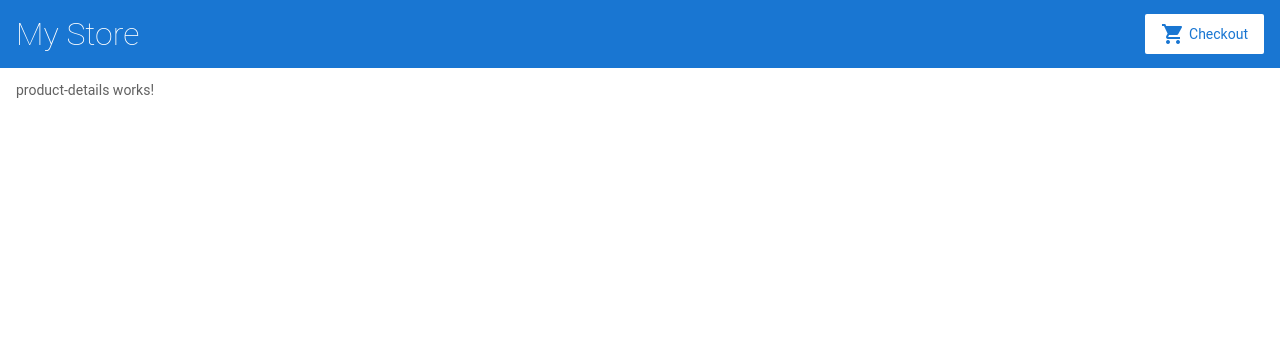
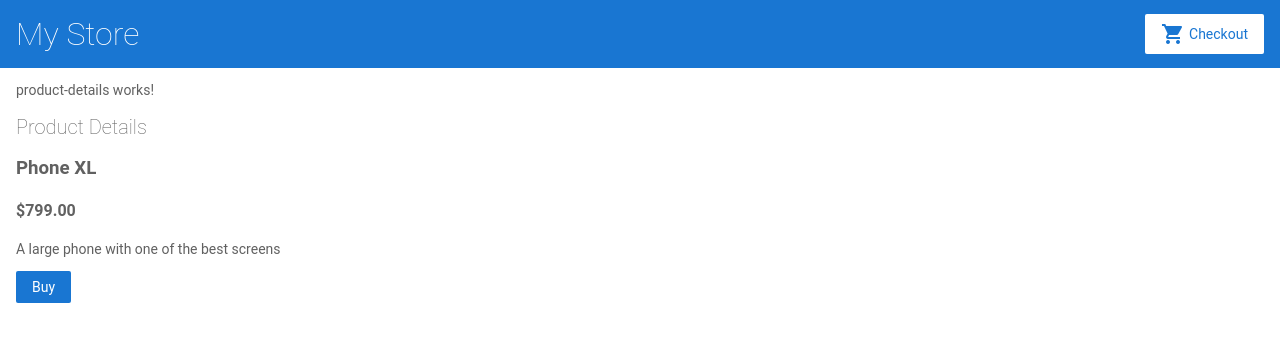
Before and after one commit to maheshgohil2022/angular-Mahesh, an Angular app: page /products/1 in a window 1280 px wide. Shown: the top 342 px of the page. Built offline with nearby package versions, Linux system fonts and the light colour scheme.

Commit message:
4 files modified, 6 added

```diff
--- a/src/app/app.module.ts
+++ b/src/app/app.module.ts
@@ -8,6 +8,7 @@
 import { ProductListComponent } from './product-list/product-list.component';
 import { ProductAlertsComponent } from './product-alerts/product-alerts.component';
 import { ProductDetailsComponent } from './product-details/product-details.component';
+import { CartComponent } from './cart/cart.component';
 
 @NgModule({
   imports: [
@@ -16,6 +17,7 @@
     RouterModule.forRoot([
       { path: '', component: ProductListComponent },
       { path: 'products/:productId', component: ProductDetailsComponent },
+      { path: 'cart', component: CartComponent },
     ]),
   ],
   declarations: [
@@ -24,6 +26,7 @@
     ProductListComponent,
     ProductAlertsComponent,
     ProductDetailsComponent,
+    CartComponent,
   ],
   bootstrap: [AppComponent],
 })
--- /dev/null
+++ b/src/app/cart.service.ts
@@ -0,0 +1,24 @@
+import { Product } from './products';
+import { Injectable } from '@angular/core';
+/* . . . */
+@Injectable({
+  providedIn: 'root',
+})
+export class CartService {
+  items: Product[] = [];
+  /* . . . */
+
+  addToCart(product: Product) {
+    this.items.push(product);
+  }
+
+  getItems() {
+    return this.items;
+  }
+
+  clearCart() {
+    this.items = [];
+    return this.items;
+  }
+  /* . . . */
+}
--- /dev/null
+++ b/src/app/cart/cart.component.html
@@ -0,0 +1 @@
+<p>cart works!</p>
--- /dev/null
+++ b/src/app/cart/cart.component.ts
@@ -0,0 +1,13 @@
+import { Component } from '@angular/core';
+import { CartService } from '../cart.service';
+
+@Component({
+  selector: 'app-cart',
+  templateUrl: './cart.component.html',
+  styleUrls: ['./cart.component.css'],
+})
+export class CartComponent {
+  items = this.cartService.getItems();
+
+  constructor(private cartService: CartService) {}
+}
--- a/src/app/product-details/product-details.component.html
+++ b/src/app/product-details/product-details.component.html
@@ -1 +1,10 @@
 <p>product-details works!</p>
+
+<h2>Product Details</h2>
+
+<div *ngIf="product">
+  <h3>{{ product.name }}</h3>
+  <h4>{{ product.price | currency }}</h4>
+  <p>{{ product.description }}</p>
+  <button type="button" (click)="addToCart(product)">Buy</button>
+</div>
--- a/src/app/product-details/product-details.component.ts
+++ b/src/app/product-details/product-details.component.ts
@@ -1,11 +1,33 @@
 import { Component, OnInit } from '@angular/core';
 import { ActivatedRoute } from '@angular/router';
+
 import { Product, products } from '../products';
-
+import { CartService } from '../cart.service';
 
 @Component({
   selector: 'app-product-details',
   templateUrl: './product-details.component.html',
   styleUrls: ['./product-details.component.css'],
 })
-export class ProductDetailsComponent {}
+export class ProductDetailsComponent implements OnInit {
+  product: Product | undefined;
+
+  constructor(
+    private route: ActivatedRoute,
+    private cartService: CartService
+  ) {}
+  addToCart(product: Product) {
+    this.cartService.addToCart(product);
+    window.alert('Your product has been added to the cart!');
+  }
+  ngOnInit() {
+    // First get the product id from the current route.
+    const routeParams = this.route.snapshot.paramMap;
+    const productIdFromRoute = Number(routeParams.get('productId'));
+
+    // Find the product that correspond with the id provided in route.
+    this.product = products.find(
+      (product) => product.id === productIdFromRoute
+    );
+  }
+}
--- a/src/app/top-bar/top-bar.component.html
+++ b/src/app/top-bar/top-bar.component.html
@@ -2,7 +2,9 @@
   <h1>My Store</h1>
 </a>
 
-<a class="button fancy-button"><i class="material-icons">shopping_cart</i>Checkout</a>
+<a routerLink="/cart" class="button fancy-button">
+  <i class="material-icons">shopping_cart</i>Checkout
+</a>
 
 <!--
 Copyright Google LLC. All Rights Reserved.
```
Also changed, not shown: src/app/cart/cart.component.css (added), 2 other files (tests, documents, lock files or other folders).
